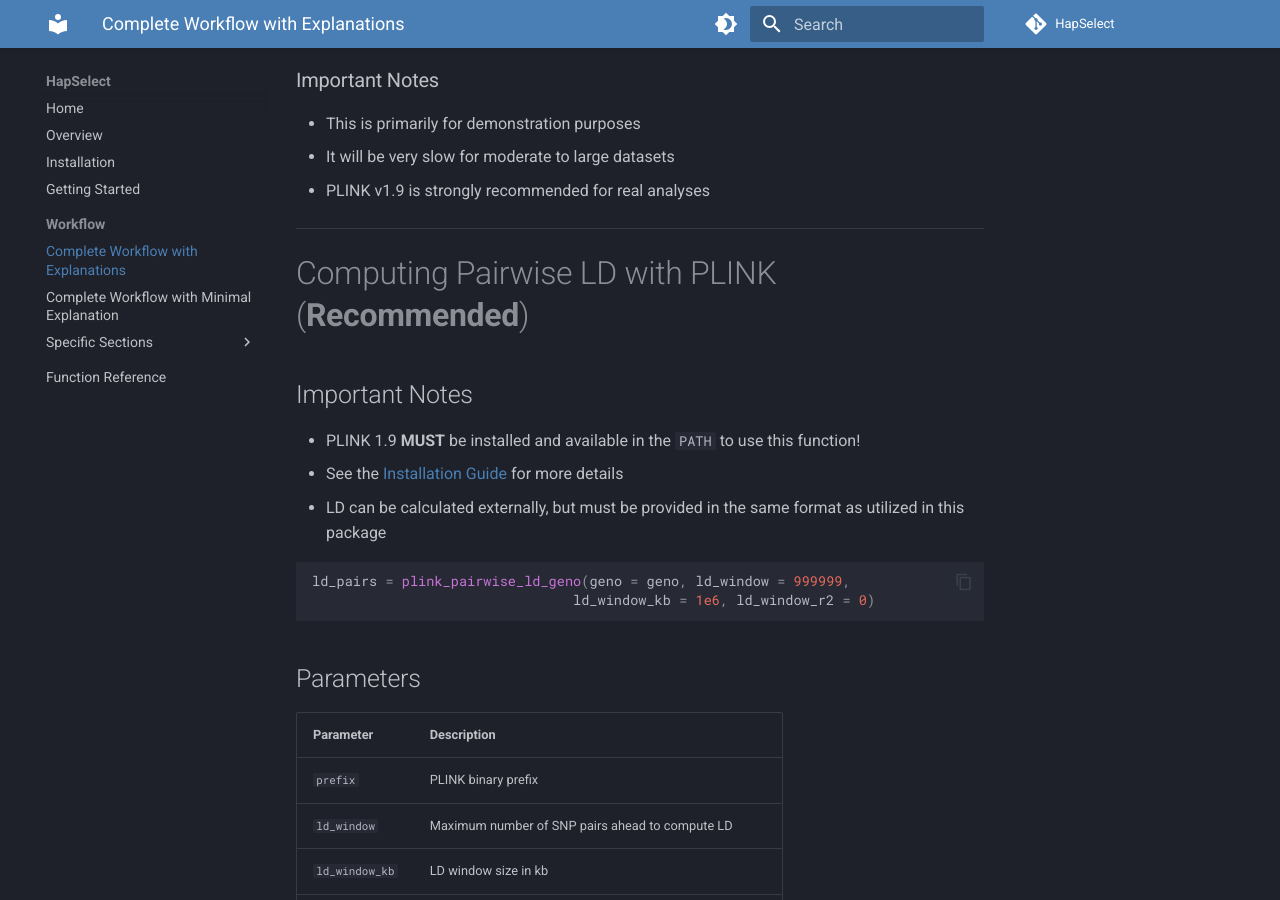
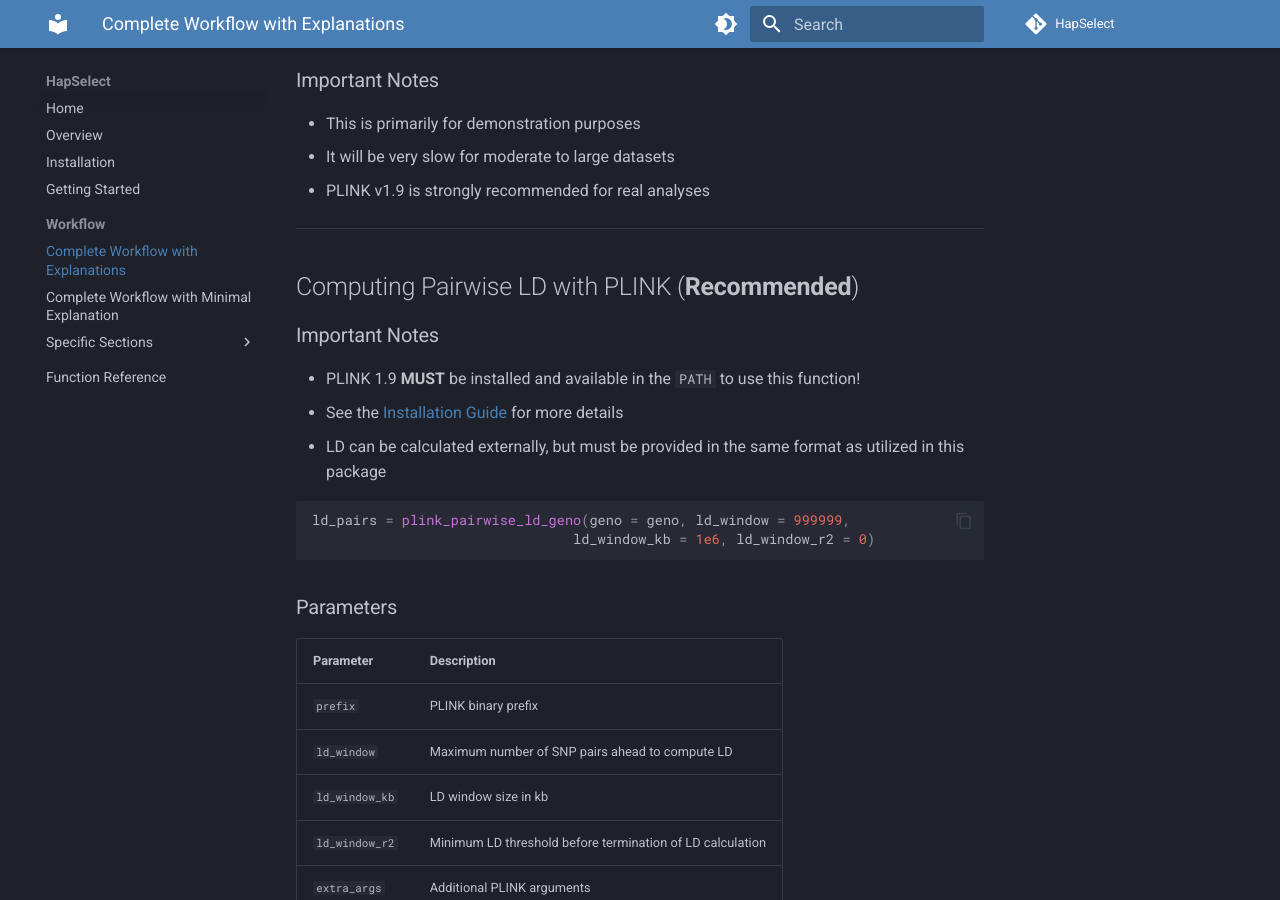
Before and after one commit to wrshf7/HapSelect-Docs, an MkDocs documentation site: the page built from docs/workflow/example_workflow.md, in a window 1280 px wide and 900 px high, scrolled down 2934 px. Built offline with MkDocs 1.6.1 and Material for MkDocs 9.7.7, drawn with Linux system fonts in a browser that asks for light colours; comment, search, counter and statistics services are not loaded.

````diff
--- a/docs/workflow/example_workflow.md
+++ b/docs/workflow/example_workflow.md
@@ -124,9 +124,9 @@ ld_pairs = pairwise_ld(geno, parallelize = FALSE)
 
 ---
 
-# Computing Pairwise LD with PLINK (**Recommended**)
+## Computing Pairwise LD with PLINK (**Recommended**)
 
-## Important Notes
+### Important Notes
 - PLINK 1.9 **MUST** be installed and available in the `PATH` to use this function!
 - See the [Installation Guide](https://wrshf7.github.io/HapSelect-Docs/installation/) for more details
 - LD can be calculated externally, but must be provided in the same format as utilized in this package
@@ -137,7 +137,7 @@ ld_pairs = plink_pairwise_ld_geno(geno = geno, ld_window = 999999,
 
 ```
 
-## Parameters
+### Parameters
 
 | Parameter | Description |
 |:---|:---|
````
